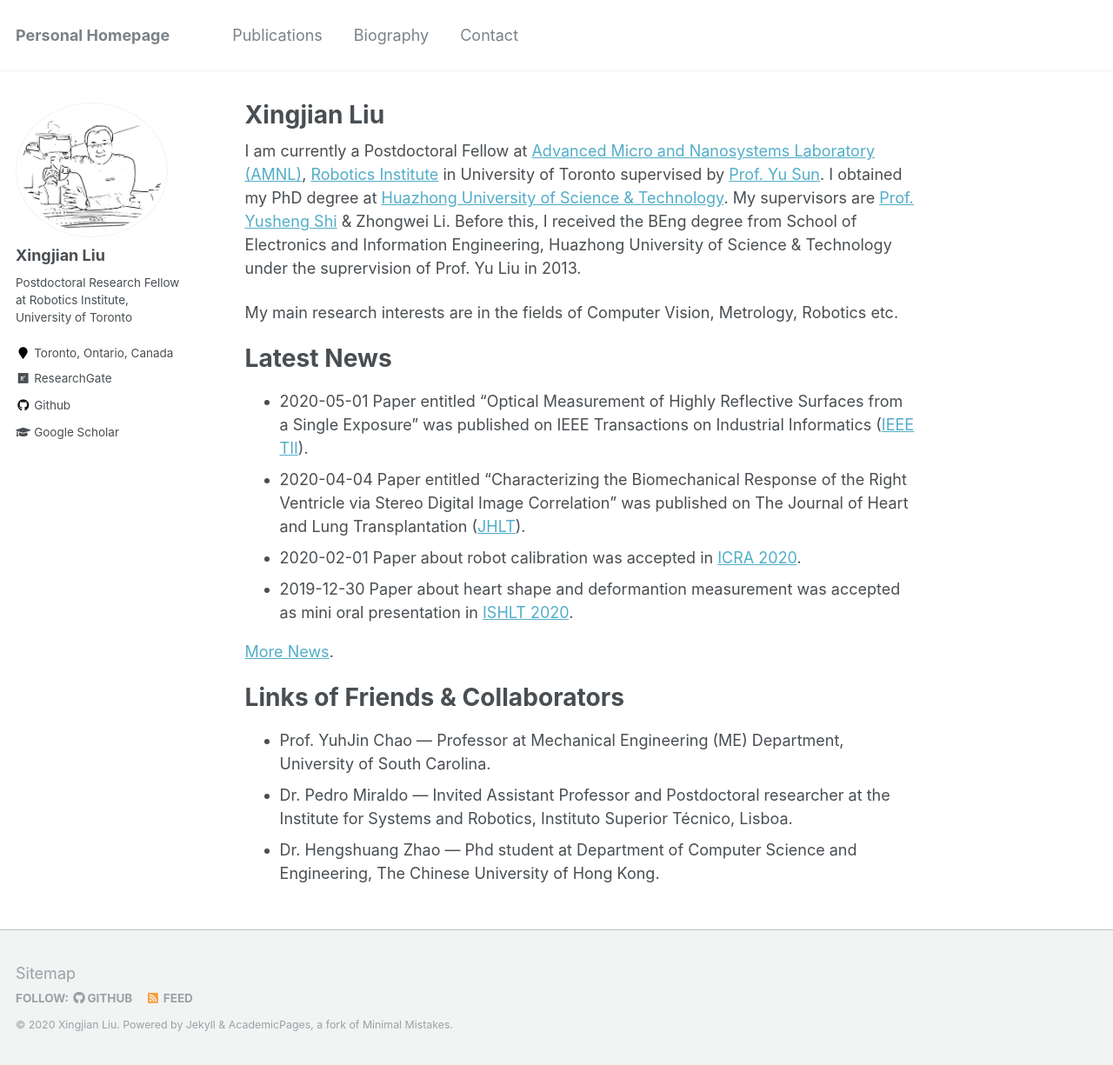
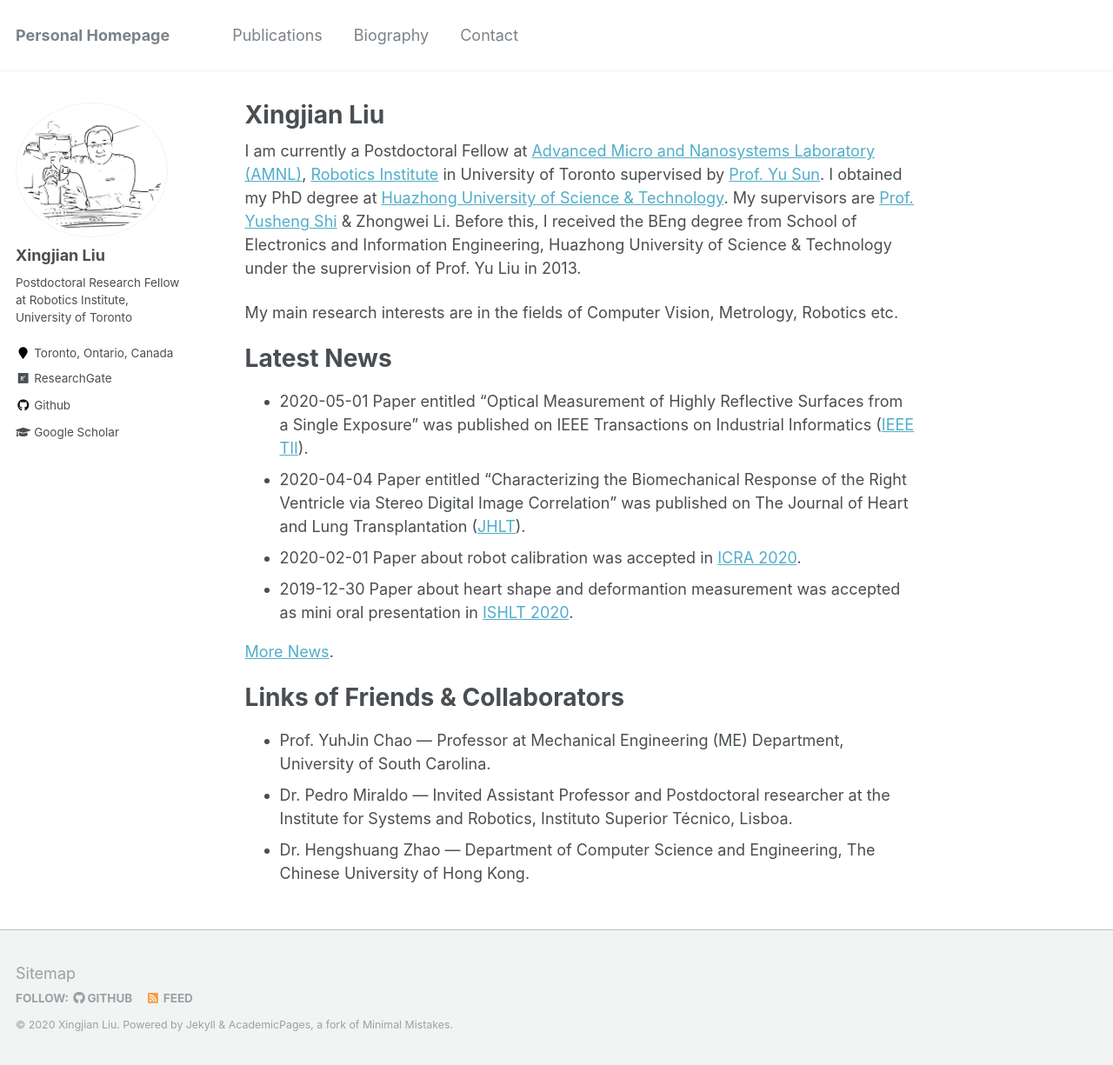
Before and after one commit to xingjianliu/xingjianliu.github.io, a Jekyll site: the page built from _pages/about.md, in a window 1280 px wide and 1225 px high. Shown: the whole window at 87% size. Built offline with Jekyll 4.4.1, drawn with Linux system fonts in a browser that asks for light colours.

Commit message:
Update about.md

```diff
--- a/_pages/about.md
+++ b/_pages/about.md
@@ -22,4 +22,4 @@ My main research interests are in the fields of Computer Vision, Metrology, Robo
 # Links of Friends & Collaborators
 * Prof. YuhJin Chao --- Professor at Mechanical Engineering (ME) Department, University of South Carolina.
 * Dr. Pedro Miraldo --- Invited Assistant Professor and Postdoctoral researcher at the Institute for Systems and Robotics, Instituto Superior Técnico, Lisboa.
-* Dr. Hengshuang Zhao --- Phd student at Department of Computer Science and Engineering, The Chinese University of Hong Kong.
+* Dr. Hengshuang Zhao --- Department of Computer Science and Engineering, The Chinese University of Hong Kong.
```
